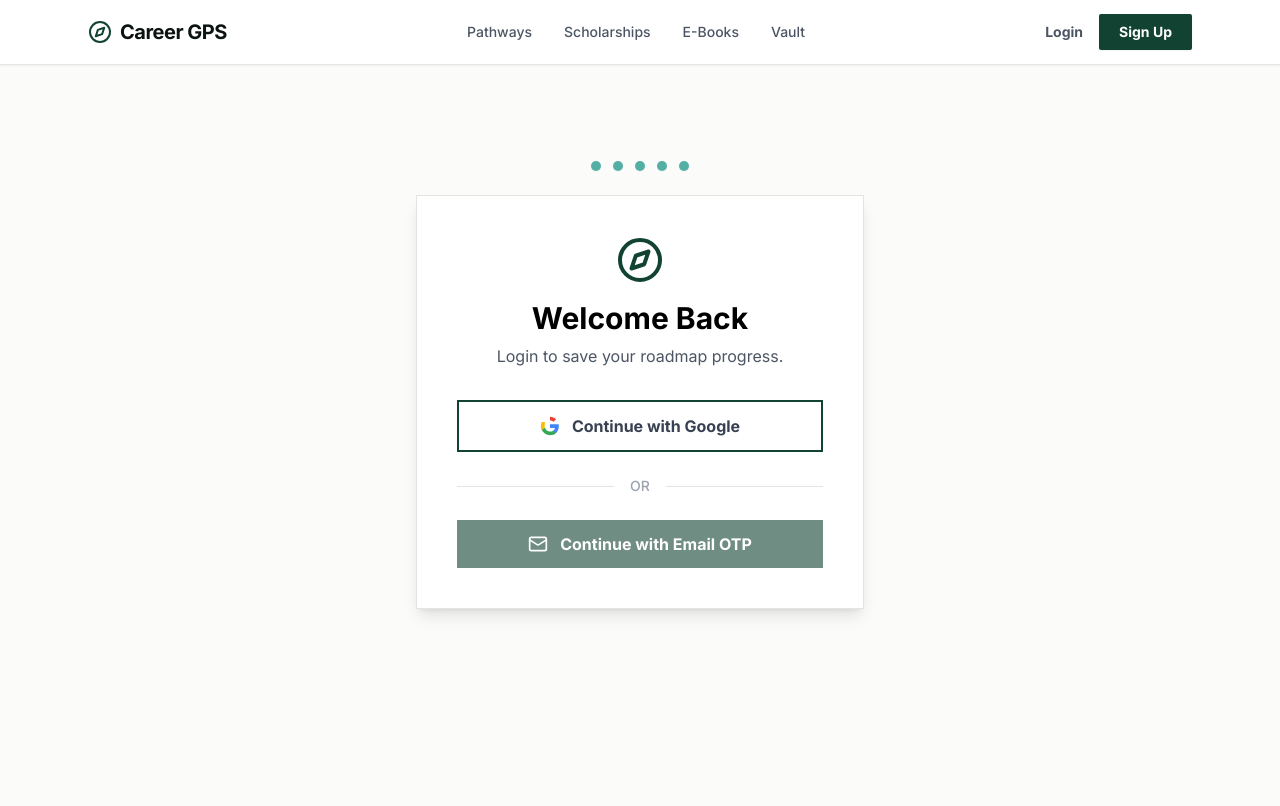
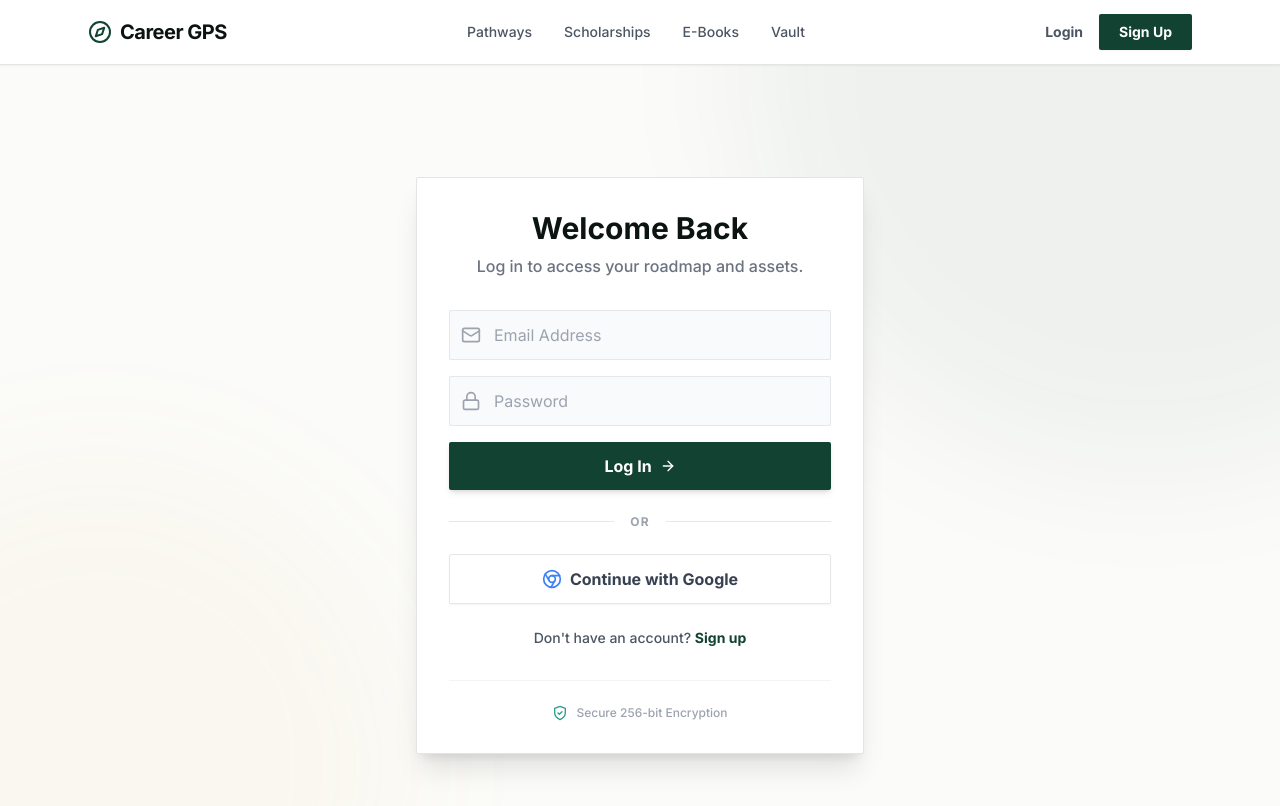
Before and after one commit to SahilDhinwa/Career-gps2.0, a Next.js app: page /login in a window 1280 px wide. Shown: the top 806 px of the page. Built offline with nearby package versions, Linux system fonts and the light colour scheme; no server answers.

Commit message:
Refactor login page with email authentication

```diff
--- a/app/login/page.tsx
+++ b/app/login/page.tsx
@@ -1,134 +1,175 @@
 "use client";
 
-import { Compass, Mail } from "lucide-react";
-import { auth, googleProvider, db } from "../../lib/firebase";
-import { signInWithPopup } from "firebase/auth";
-import { doc, setDoc, getDoc } from "firebase/firestore";
-import { useRouter } from "next/navigation";
-import { useState, useEffect } from "react";
+import { useState, Suspense } from "react";
+import { auth, db, googleProvider } from "../../lib/firebase";
+import { signInWithEmailAndPassword, signInWithPopup } from "firebase/auth";
+import { doc, getDoc, setDoc } from "firebase/firestore";
+import { useRouter, useSearchParams } from "next/navigation";
+import Link from "next/link";
+import { Mail, Lock, ArrowRight, ShieldCheck, Chrome } from "lucide-react";
 
-export default function Login() {
+// We separate the form to wrap it in <Suspense> for the useSearchParams hook
+function LoginForm() {
   const router = useRouter();
+  const searchParams = useSearchParams();
+
+  // THE RETURN TICKET: Grabs the exact page they came from, or defaults to the profile
+  const redirectUrl = searchParams.get("redirect") || "/profile";
+
+  const [email, setEmail] = useState("");
+  const [password, setPassword] = useState("");
+  const [error, setError] = useState("");
   const [isLoading, setIsLoading] = useState(false);
-  const [errorMessage, setErrorMessage] = useState("");
 
-  // Stealth Debugger State (The 5 Dots)
-  const [keyStatus, setKeyStatus] = useState([
-    { name: "API Key", ok: false },
-    { name: "Auth Domain", ok: false },
-    { name: "Project ID", ok: false },
-    { name: "Sender ID", ok: false },
-    { name: "App ID", ok: false },
-  ]);
+  const handleEmailLogin = async (e: React.FormEvent) => {
+    e.preventDefault();
+    setIsLoading(true);
+    setError("");
 
-  // Checks Vercel environment variables silently on load
-  useEffect(() => {
-    setKeyStatus([
-      { name: "API Key", ok: !!process.env.NEXT_PUBLIC_FIREBASE_API_KEY },
-      { name: "Auth Domain", ok: !!process.env.NEXT_PUBLIC_FIREBASE_AUTH_DOMAIN },
-      { name: "Project ID", ok: !!process.env.NEXT_PUBLIC_FIREBASE_PROJECT_ID },
-      { name: "Sender ID", ok: !!process.env.NEXT_PUBLIC_FIREBASE_MESSAGING_SENDER_ID },
-      { name: "App ID", ok: !!process.env.NEXT_PUBLIC_FIREBASE_APP_ID },
-    ]);
-  }, []);
+    try {
+      await signInWithEmailAndPassword(auth, email, password);
+      // Teleport them back to where they came from
+      router.push(redirectUrl);
+    } catch (err: any) {
+      console.error(err);
+      setError("Invalid email or password. Please try again.");
+    } finally {
+      setIsLoading(false);
+    }
+  };
 
   const handleGoogleLogin = async () => {
+    setIsLoading(true);
+    setError("");
+
     try {
-      setIsLoading(true);
-      setErrorMessage("");
-
       const result = await signInWithPopup(auth, googleProvider);
       const user = result.user;
 
-      // Silent database sync (Ghost Bypass)
-      try {
+      // Failsafe: If a new user accidentally uses Google Login instead of Signup,
+      // we silently create their database profile so the app doesn't crash.
       const userRef = doc(db, "users", user.uid);
       const userSnap = await getDoc(userRef);
 
       if (!userSnap.exists()) {
         await setDoc(userRef, {
-            name: user.displayName,
+          uid: user.uid,
           email: user.email,
+          displayName: user.displayName || "Scholarship Applicant",
           createdAt: new Date().toISOString(),
-            activePathway: "Study Abroad",
-            roadmapProgress: {}
+          isPremium: false,
+          roadmapProgress: {},
+          checklistProgress: {}
         });
       }
-      } catch (dbError) {
-        console.warn("Silent sync failed, but proceeding to dashboard.");
-      }
 
-      // Smooth transition to the app
-      router.push("/study-abroad");
-
-    } catch (error: any) {
-      console.error("Login Error:", error);
-      setErrorMessage("Could not sign in with Google. Please try again.");
+      // Teleport them back!
+      router.push(redirectUrl);
+    } catch (err: any) {
+      console.error(err);
+      setError("Google sign-in failed. Please try again.");
     } finally {
       setIsLoading(false);
     }
   };
 
   return (
-    <div className="min-h-[80vh] flex flex-col items-center justify-center px-6 relative">
-
-      {/* THE STEALTH DEBUGGER (5 Dots) */}
-      <div className="mb-6 flex items-center justify-center gap-3">
-        {keyStatus.map((key, index) => (
-          <div
-            key={index}
-            title={key.name} // Shows the key name if you hover over the dot!
-            className={`w-2.5 h-2.5 rounded-full shadow-sm transition-colors ${
-              key.ok ? "bg-success opacity-80" : "bg-red-500 animate-pulse"
-            }`}
-          />
-        ))}
+    <div className="w-full max-w-md bg-white p-8 rounded-sm shadow-xl border border-surfaceBorder relative z-10">
+      <div className="text-center mb-8">
+        <h1 className="font-heading text-3xl font-bold text-foreground mb-2">Welcome Back</h1>
+        <p className="text-gray-500 font-medium">Log in to access your roadmap and assets.</p>
       </div>
 
-      <div className="bg-surface border border-surfaceBorder p-10 max-w-md w-full shadow-lg">
-        <div className="text-center mb-8">
-          <Compass className="w-12 h-12 text-primary mx-auto mb-4" />
-          <h1 className="font-heading text-3xl font-bold mb-2">Welcome Back</h1>
-          <p className="text-gray-600">Login to save your roadmap progress.</p>
-        </div>
-
-        {errorMessage && (
-          <div className="mb-6 p-3 bg-red-100 border border-red-400 text-red-700 text-sm font-bold text-center">
-            {errorMessage}
+      {error && (
+        <div className="bg-red-50 text-red-500 p-3 rounded-sm text-sm font-bold mb-6 border border-red-100 text-center">
+          {error}
         </div>
       )}
 
-        <div className="space-y-4">
+      <form onSubmit={handleEmailLogin} className="space-y-4 mb-6">
+        <div className="relative">
+          <Mail className="absolute left-3 top-1/2 -translate-y-1/2 w-5 h-5 text-gray-400" />
+          <input
+            type="email"
+            required
+            placeholder="Email Address"
+            className="w-full bg-gray-50 border border-gray-200 text-gray-800 rounded-sm py-3 pl-11 pr-4 focus:outline-none focus:ring-2 focus:ring-primary/50"
+            value={email}
+            onChange={(e) => setEmail(e.target.value)}
+          />
+        </div>
+
+        <div className="relative">
+          <Lock className="absolute left-3 top-1/2 -translate-y-1/2 w-5 h-5 text-gray-400" />
+          <input
+            type="password"
+            required
+            placeholder="Password"
+            className="w-full bg-gray-50 border border-gray-200 text-gray-800 rounded-sm py-3 pl-11 pr-4 focus:outline-none focus:ring-2 focus:ring-primary/50"
+            value={password}
+            onChange={(e) => setPassword(e.target.value)}
+          />
+        </div>
+
+        <button
+          type="submit"
+          disabled={isLoading}
+          className="w-full bg-primary text-white font-bold py-3 px-4 rounded-sm hover:bg-primaryHover transition-colors flex items-center justify-center gap-2 shadow-md disabled:opacity-70"
+        >
+          {isLoading ? (
+            <span className="w-5 h-5 border-2 border-white border-t-transparent rounded-full animate-spin"></span>
+          ) : (
+            <>Log In <ArrowRight className="w-4 h-4" /></>
+          )}
+        </button>
+      </form>
+
+      <div className="flex items-center gap-4 mb-6">
+        <div className="h-px bg-gray-200 flex-1"></div>
+        <span className="text-xs font-bold text-gray-400 uppercase tracking-widest">Or</span>
+        <div className="h-px bg-gray-200 flex-1"></div>
+      </div>
+
       <button
         onClick={handleGoogleLogin}
         disabled={isLoading}
-            className="w-full border-2 border-primary py-3 font-bold text-gray-700 hover:border-primaryHover hover:bg-gray-50 transition-all flex items-center justify-center gap-3 disabled:opacity-50"
+        type="button"
+        className="w-full bg-white text-gray-700 border border-gray-200 font-bold py-3 px-4 rounded-sm hover:bg-gray-50 transition-colors flex items-center justify-center gap-2 shadow-sm disabled:opacity-70 mb-6"
       >
-            {isLoading ? "Connecting..." : (
-              <>
-                <svg viewBox="0 0 24 24" className="w-5 h-5" fill="currentColor">
-                  <path d="M22.56 12.25c0-.78-.07-1.53-.2-2.25H12v4.26h5.92c-.26 1.37-1.04 2.53-2.21 3.31v2.77h3.57c2.08-1.92 3.28-4.74 3.28-8.09z" fill="#4285F4"/>
-                  <path d="M12 23c2.97 0 5.46-.98 7.28-2.66l-3.57-2.77c-.98.66-2.23 1.06-3.71 1.06-2.86 0-5.29-1.93-6.16-4.53H2.18v2.84C3.99 20.53 7.7 23 12 23z" fill="#34A853"/>
-                  <path d="M5.84 14.09c-.22-.66-.35-1.36-.35-2.09s.13-1.43.35-2.09V7.07H2.18C1.43 8.55 1 10.22 1 12s.43 3.45 1.18 4.93l2.85-2.22.81-.62z" fill="#FBBC05"/>
-                  <path d="M12 5.38c1.62 0 3.06.56 4.21 1.64l3.15-3.15C17.45 2.09 14.97 1 12 1 7.7 1 3.47 2.18 7.07l3.66 2.84c.87-2.6 3.3-4.53 6.16-4.53z" fill="#EA4335"/>
-                </svg>
-                Continue with Google
-              </>
-            )}
+        <Chrome className="w-5 h-5 text-blue-500" /> Continue with Google
       </button>
 
-          <div className="relative flex items-center py-2">
-            <div className="flex-grow border-t border-surfaceBorder"></div>
-            <span className="flex-shrink-0 mx-4 text-gray-400 text-sm font-medium">OR</span>
-            <div className="flex-grow border-t border-surfaceBorder"></div>
-          </div>
+      <p className="text-center text-sm text-gray-600 font-medium">
+        Don&apos;t have an account?{" "}
+        {/* Pass the ticket along to the signup page */}
+        <Link href={`/signup?redirect=${redirectUrl}`} className="text-primary font-bold hover:underline">
+          Sign up
+        </Link>
+      </p>
 
-          <button className="w-full bg-primary text-white py-3 font-bold hover:bg-primaryHover transition-all flex items-center justify-center gap-3 opacity-60 cursor-not-allowed">
-            <Mail className="w-5 h-5" />
-            Continue with Email OTP
-          </button>
-        </div>
+      <div className="mt-8 pt-6 border-t border-gray-100 flex items-center justify-center gap-2 text-xs text-gray-400 font-medium">
+        <ShieldCheck className="w-4 h-4 text-success" /> Secure 256-bit Encryption
       </div>
     </div>
   );
 }
+
+// The main page component that houses the background and the form
+export default function LoginPage() {
+  return (
+    <div className="min-h-screen bg-[#FBFBF9] flex items-center justify-center p-6 relative overflow-hidden">
+      {/* Universal Background Decoration matching the Signup Page */}
+      <div className="absolute top-0 right-0 w-[800px] h-[800px] bg-primary/5 rounded-full blur-3xl -translate-y-1/2 translate-x-1/3 pointer-events-none"></div>
+      <div className="absolute bottom-0 left-0 w-[600px] h-[600px] bg-warning/5 rounded-full blur-3xl translate-y-1/3 -translate-x-1/3 pointer-events-none"></div>
+
+      {/* Suspense wrapper is required by Next.js when reading URL query parameters */}
+      <Suspense fallback={
+        <div className="w-full max-w-md bg-white p-8 rounded-sm shadow-xl border border-surfaceBorder flex justify-center py-20">
+           <div className="w-8 h-8 border-4 border-primary border-t-transparent rounded-full animate-spin"></div>
+        </div>
+      }>
+        <LoginForm />
+      </Suspense>
+    </div>
+  );
+}
```
Lines whose indentation alone changed are shown as unchanged.
